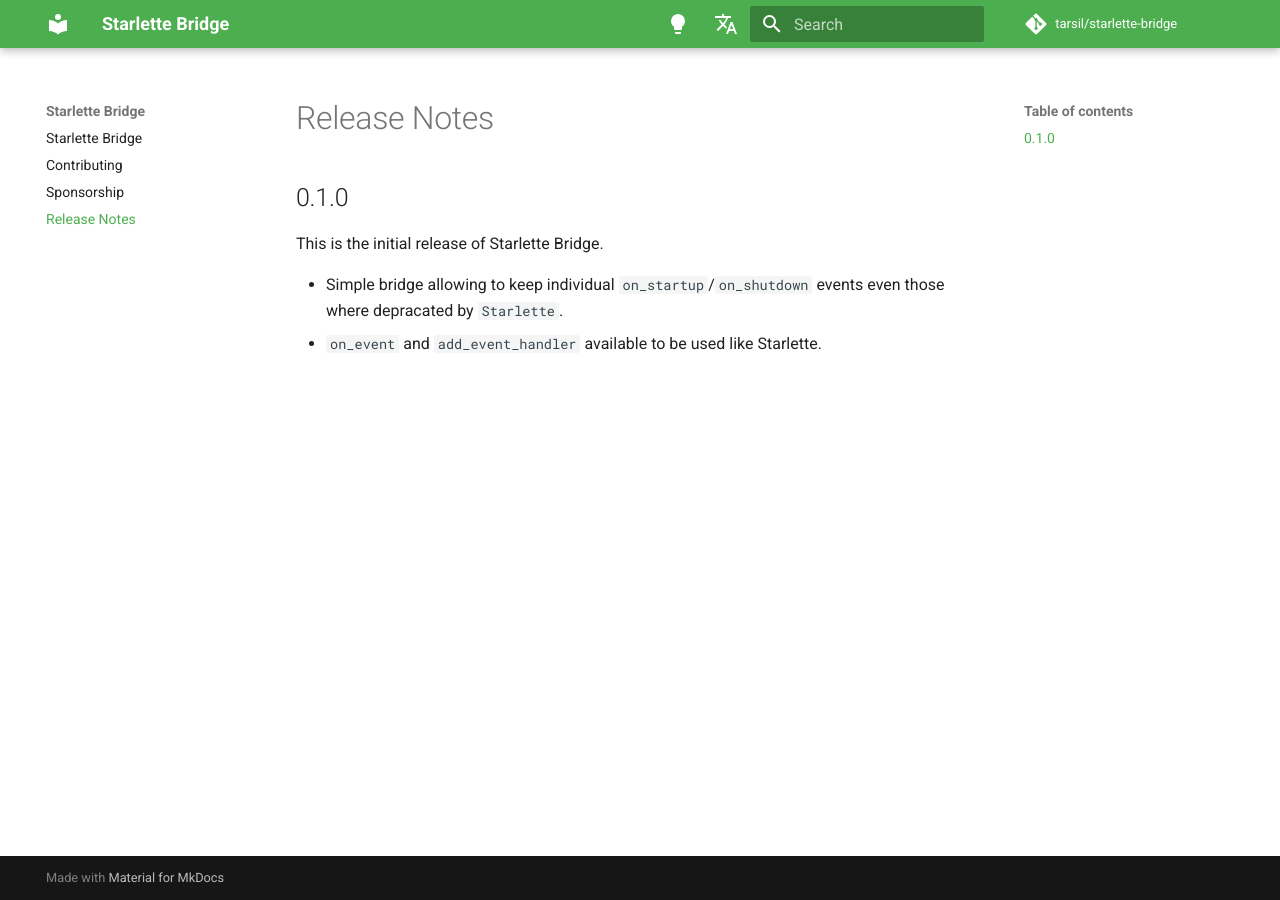
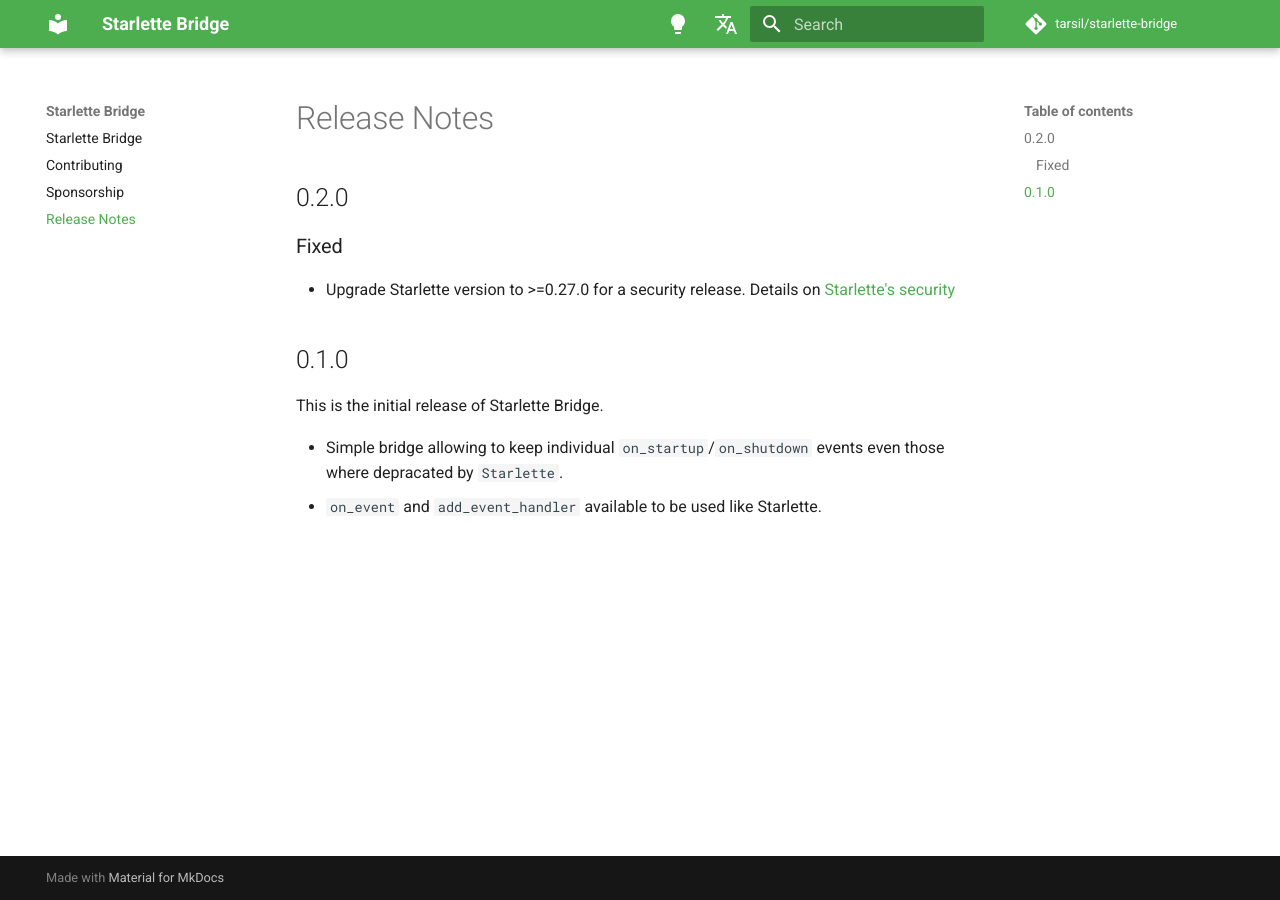
Before and after one commit to tarsil/starlette-bridge, an MkDocs documentation site: the page built from docs/release-notes.md, in a window 1280 px wide. Built offline with MkDocs 1.6.1 and Material for MkDocs 9.7.7, drawn with Linux system fonts in a browser that asks for light colours; comment, search, counter and statistics services are not loaded.

Commit message:
⬆️ Update release-notes.md

```diff
--- a/docs/release-notes.md
+++ b/docs/release-notes.md
@@ -1,4 +1,10 @@
 # Release Notes
+
+## 0.2.0
+
+### Fixed
+
+- Upgrade Starlette version to >=0.27.0 for a security release. Details on [Starlette's security](https://github.com/encode/starlette/security/advisories/GHSA-v5gw-mw7f-84px)
 
 ## 0.1.0
 
```
